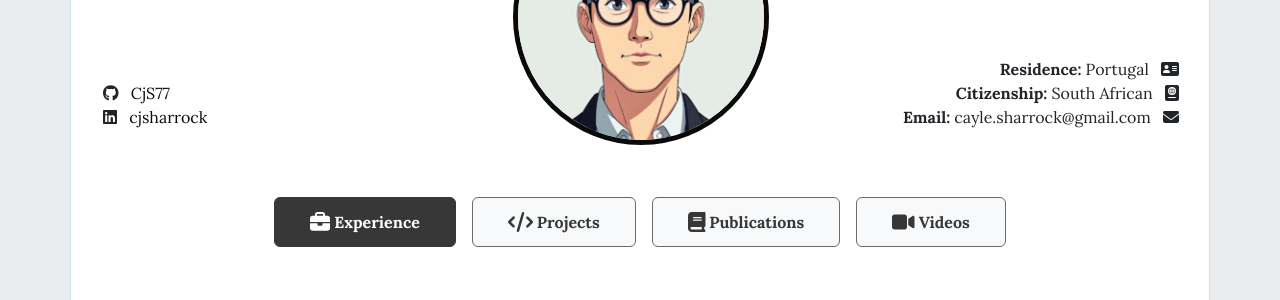
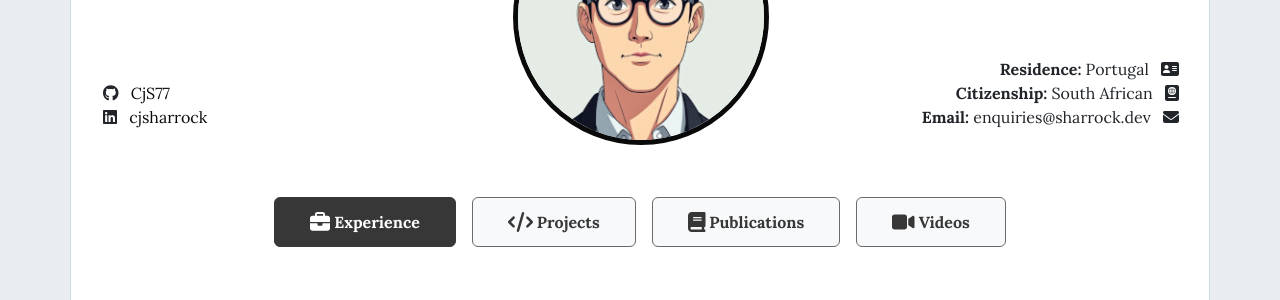
Before and after one commit to CjS77/online-cv, a Jekyll site: the page built from online-cv/index.html, in a window 1280 px wide and 900 px high. Shown: the part 287-587 px from the top of the window. Built offline with Jekyll 4.4.1, drawn with Linux system fonts in a browser that asks for light colours; nearby versions of some CDN libraries.

Commit message:
Update email

```diff
--- a/online-cv/_config.yml
+++ b/online-cv/_config.yml
@@ -44,7 +44,7 @@ curriculum_vitae:
   info:
     residence: Portugal
     citizenship: South African
-    email: cayle.sharrock@gmail.com
+    email: enquiries@sharrock.dev
 
 hero_buttons:
   - name: Experience
```
